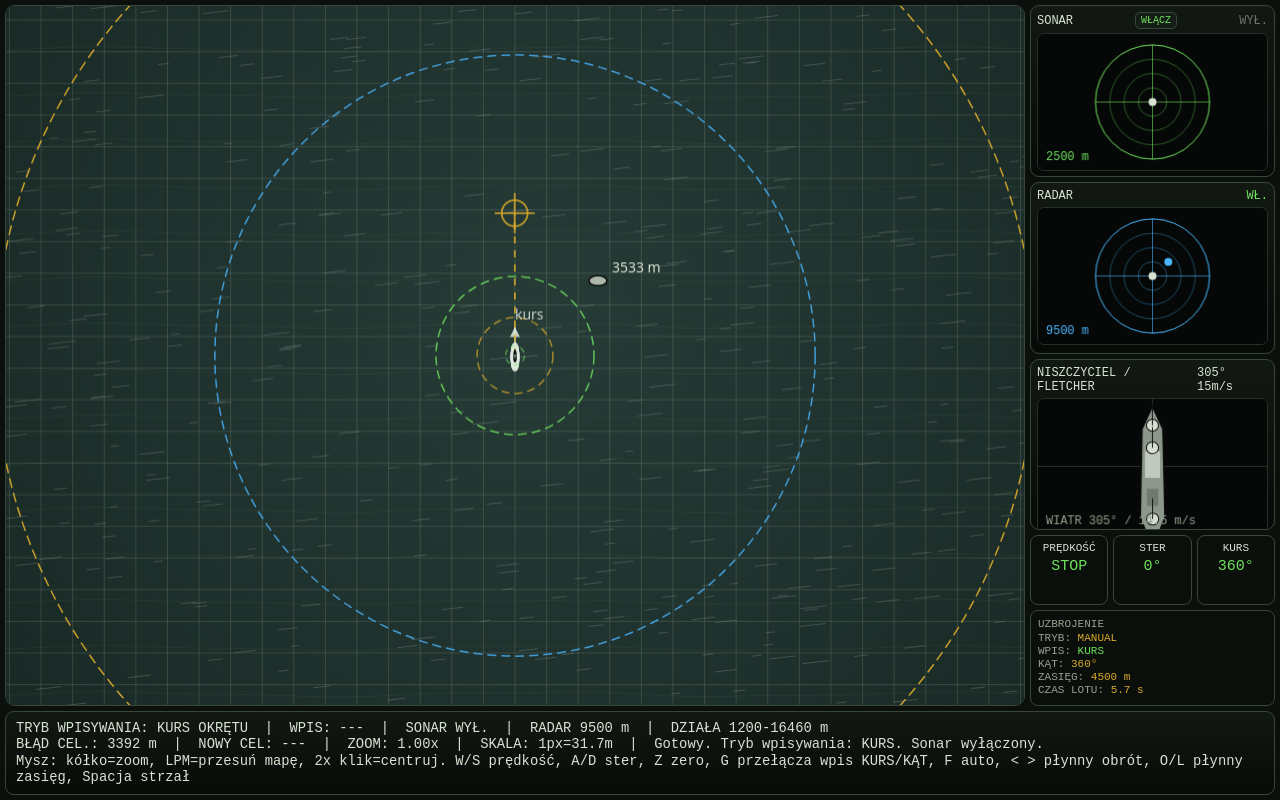
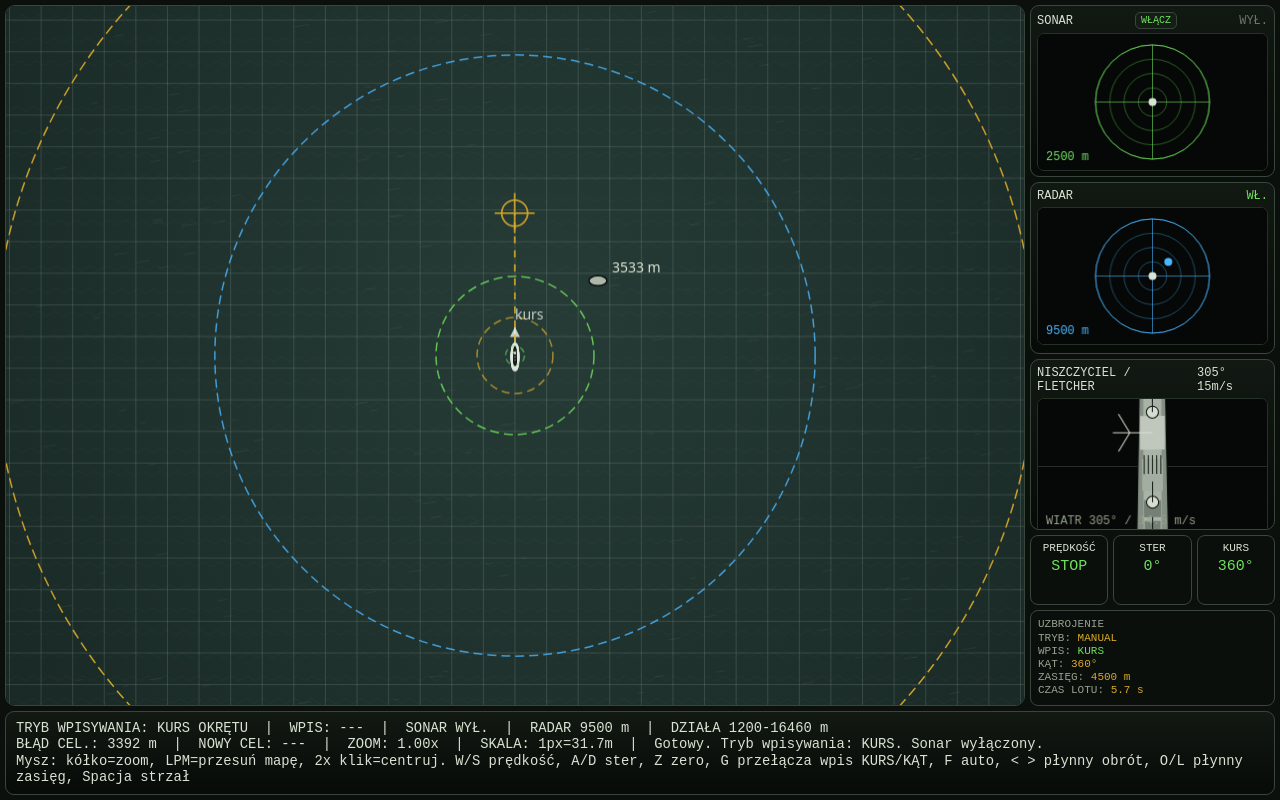
Before and after one commit to DabTheMatt/destroyer, a plain HTML site: page index.html in a window 1280 px wide. Drawn offline with Linux system fonts and the light colour scheme; animation ran at ten frames a second.

Commit message:
Update index.html 8

```diff
--- a/index.html
+++ b/index.html
@@ -286,8 +286,13 @@
       const aim = getAimPoint(), start = getGunMuzzle(), flightTime = ballisticFlightTime(guns.range);
       shells.push({ startX:start.x, startY:start.y, endX:aim.x, endY:aim.y, x:start.x, y:start.y, z:0, t:0, flightTime });
       muzzleFlashes.push({ x:start.x, y:start.y, angle:guns.bearing, t:0 });
-      guns.reload = guns.reloadTime; lastMessage = `Ogień. Czas lotu: ${flightTime.toFixed(1)} s.`;
-      ensureAudio(); tone(72,0.17,"sawtooth",0.18,48); noise(0.22,0.08,160);
+      guns.reload = guns.reloadTime;
+      lastMessage = `Ogień. Czas lotu: ${flightTime.toFixed(1)} s.`;
+      ensureAudio();
+      // Mocniejszy, bardziej słyszalny huk: niski trzask + krótki szum wybuchu.
+      tone(58, 0.22, "sawtooth", 0.32, 34);
+      setTimeout(() => tone(92, 0.11, "square", 0.18, 52), 25);
+      noise(0.34, 0.20, 240);
     }
 
     function drawOcean() {
@@ -314,13 +319,29 @@
     }
     function drawWaves() {
       const w = game.width, h = game.height;
-      ctx.save(); ctx.strokeStyle = `rgba(205,220,205,${0.035 + weather.wave*0.032})`; ctx.lineWidth=1;
-      const waveStep = 46, worldPhase = camera.x*.00045 + camera.y*.00025, timePhase = weather.t*weather.windSpeed*.22, amp = 1.4 + weather.wave*1.7, windShift = (weather.t*weather.windSpeed*5)%waveStep;
-      for (let y=-waveStep; y<h+waveStep; y+=waveStep) {
+      ctx.save();
+      ctx.strokeStyle = `rgba(205,220,205,${0.025 + weather.wave * 0.025})`;
+      ctx.lineWidth = 1;
+
+      // Fale są zakotwiczone w świecie, nie płyną po ekranie.
+      // Dzięki temu ruch okrętu jest czytelny względem powierzchni morza.
+      const waveSpacingM = 720;
+      const waveLengthM = 520;
+      const ampPx = 1.8 + weather.wave * 1.4;
+      const startY = Math.floor(camera.y / waveSpacingM) * waveSpacingM;
+      const endY = camera.y + h * METERS_PER_PIXEL + waveSpacingM;
+      const startX = Math.floor(camera.x / waveLengthM) * waveLengthM;
+      const endX = camera.x + w * METERS_PER_PIXEL + waveLengthM;
+
+      for (let wy = startY; wy <= endY; wy += waveSpacingM) {
         ctx.beginPath();
-        for (let x=-28; x<w+32; x+=16) {
-          const yy = y + windShift + Math.sin(x*.015+worldPhase+timePhase)*amp + Math.sin(x*.037-timePhase*.6)*.7;
-          if (x===-28) ctx.moveTo(x,yy); else ctx.lineTo(x,yy);
+        let first = true;
+        for (let wx = startX; wx <= endX; wx += 110) {
+          const sx = (wx - camera.x) / METERS_PER_PIXEL;
+          const sy = (wy - camera.y) / METERS_PER_PIXEL;
+          const yy = sy + Math.sin(wx / waveLengthM * Math.PI * 2 + wy * 0.0007) * ampPx;
+          if (first) { ctx.moveTo(sx, yy); first = false; }
+          else ctx.lineTo(sx, yy);
         }
         ctx.stroke();
       }
@@ -328,9 +349,22 @@
     }
     function drawRain() {
       if (weather.rain <= 0) return;
-      const w=game.width, h=game.height; ctx.save(); ctx.strokeStyle = `rgba(210,225,220,${0.10+weather.rain*.16})`; ctx.lineWidth=1;
-      const slantX = Math.cos(weather.windDir)*18, slantY = Math.sin(weather.windDir)*18+12;
-      for (const r of rainDrops) { const x=((r.x*w + weather.t*weather.windSpeed*25*r.s)%(w+80))-40, y=((r.y*h + weather.t*230*r.s)%(h+80))-40; ctx.beginPath(); ctx.moveTo(x,y); ctx.lineTo(x+slantX*r.s, y+slantY*r.s); ctx.stroke(); }
+      const w = game.width, h = game.height;
+      ctx.save();
+      // Deszcz jest subtelny, żeby nie niszczył percepcji ruchu.
+      ctx.strokeStyle = `rgba(210,225,220,${0.035 + weather.rain * 0.055})`;
+      ctx.lineWidth = 1;
+      const slantX = Math.cos(weather.windDir) * 10;
+      const slantY = Math.sin(weather.windDir) * 10 + 7;
+      for (let i = 0; i < rainDrops.length; i += 2) {
+        const r = rainDrops[i];
+        const x = ((r.x * w + weather.t * weather.windSpeed * 12 * r.s) % (w + 80)) - 40;
+        const y = ((r.y * h + weather.t * 145 * r.s) % (h + 80)) - 40;
+        ctx.beginPath();
+        ctx.moveTo(x, y);
+        ctx.lineTo(x + slantX * r.s, y + slantY * r.s);
+        ctx.stroke();
+      }
       ctx.restore();
     }
     function drawRangeCircles() {
@@ -344,8 +378,43 @@
       ctx.beginPath(); ctx.moveTo(0,0); ctx.lineTo(length,0); ctx.stroke(); ctx.setLineDash([]); ctx.beginPath(); ctx.moveTo(length,0); ctx.lineTo(length-10,-5); ctx.lineTo(length-10,5); ctx.closePath(); ctx.fill();
       ctx.rotate(-angle); ctx.font="14px system-ui"; ctx.fillText(label, Math.cos(angle)*(length+8), Math.sin(angle)*(length+8)); ctx.restore();
     }
+    function drawCourseDeviationArc() {
+      if (ship.orderedCourse === null && Math.abs(ship.rudder) < 1) return;
+      const s = worldToScreen(ship);
+      const base = ship.heading;
+      const targetAngle = ship.orderedCourse !== null
+        ? degToRad(ship.orderedCourse)
+        : ship.heading + (ship.rudder / ship.maxRudder) * 0.72;
+      let diff = angleDiffRad(targetAngle, base);
+      if (Math.abs(diff) < 0.02) return;
+      const radius = 72;
+      const start = base;
+      const end = base + diff;
+      ctx.save();
+      ctx.translate(s.x, s.y);
+      ctx.strokeStyle = "rgba(225,235,225,.88)";
+      ctx.fillStyle = "rgba(225,235,225,.92)";
+      ctx.lineWidth = 2;
+      ctx.beginPath();
+      ctx.arc(0, 0, radius, start, end, diff < 0);
+      ctx.stroke();
+      const arrowA = end;
+      ctx.beginPath();
+      ctx.moveTo(Math.cos(arrowA) * radius, Math.sin(arrowA) * radius);
+      ctx.lineTo(Math.cos(arrowA - Math.sign(diff) * 0.15) * (radius - 10), Math.sin(arrowA - Math.sign(diff) * 0.15) * (radius - 10));
+      ctx.lineTo(Math.cos(arrowA + Math.sign(diff) * 0.15) * (radius - 10), Math.sin(arrowA + Math.sign(diff) * 0.15) * (radius - 10));
+      ctx.closePath();
+      ctx.fill();
+      ctx.font = "14px system-ui";
+      const deg = Math.abs(diff * 180 / Math.PI).toFixed(0);
+      const mid = base + diff / 2;
+      ctx.fillText(`${deg}°`, Math.cos(mid) * (radius + 16), Math.sin(mid) * (radius + 16));
+      ctx.restore();
+    }
+
     function drawTacticalOverlays() {
       drawRangeCircles();
+      drawCourseDeviationArc();
       if (Math.abs(ship.rudder)>1 && ship.speed>1) drawArrowWorld(ship, ship.heading+(ship.rudder/ship.maxRudder)*(ship.speed/18.5)*.42, 1050, "przewidywany", "rgba(225,235,225,.75)", true);
       if (ship.orderedCourse !== null) drawArrowWorld(ship, degToRad(ship.orderedCourse), 1300, `kurs ${String(Math.round(ship.orderedCourse)).padStart(3,"0")}`, "rgba(225,235,225,.75)", true);
       drawArrowWorld(ship, ship.heading, 900, "kurs", "rgba(225,235,225,.85)");
@@ -358,11 +427,82 @@
       ctx.save(); ctx.translate(p.x,p.y); ctx.fillStyle="#aeb8aa"; ctx.strokeStyle="#0b100d"; ctx.lineWidth=1.5; ctx.beginPath(); ctx.ellipse(0,0,9,5,0,0,Math.PI*2); ctx.fill(); ctx.stroke(); ctx.fillStyle="#d9e3d3"; ctx.font="14px system-ui"; ctx.fillText(`${Math.round(dist(ship,target))} m`,14,-8); ctx.restore();
     }
     function drawDestroyer(context,x,y,heading,scale=1,wakeOn=true) {
-      context.save(); context.translate(x,y); context.rotate(heading); context.scale(scale,scale); context.lineWidth=1.4/scale; context.strokeStyle="#0b100d"; context.fillStyle="#8d978b";
-      context.beginPath(); context.moveTo(32,0); context.lineTo(20,-5.5); context.lineTo(-27,-6.5); context.lineTo(-36,-3); context.lineTo(-40,0); context.lineTo(-36,3); context.lineTo(-27,6.5); context.lineTo(20,5.5); context.closePath(); context.fill(); context.stroke();
-      context.fillStyle="#c1c8bd"; context.fillRect(-6,-4,14,8); context.fillStyle="#6f7a70"; context.fillRect(-21,-3,9,6);
-      drawTurret(context,22,0,guns.bearing-heading,scale); drawTurret(context,10,0,guns.bearing-heading,scale); drawTurret(context,-28,0,guns.bearing-heading,scale);
-      if (wakeOn) { context.strokeStyle="rgba(220,230,215,.35)"; context.lineWidth=1/scale; context.beginPath(); context.moveTo(-39,-2); context.lineTo(-75,-10); context.moveTo(-39,2); context.lineTo(-75,10); context.stroke(); }
+      context.save();
+      context.translate(x,y);
+      context.rotate(heading);
+      context.scale(scale,scale);
+      context.lineWidth = 1.25 / scale;
+      context.strokeStyle = "#0b100d";
+
+      // Uproszczona, ale bardziej fletcherowa sylwetka:
+      // długi, wąski kadłub, ostro zakończony dziób, rufa pawężowa,
+      // dwie wieże dziobowe, trzy rufowe, nadbudówka i kominy.
+      context.fillStyle = "#858f84";
+      context.beginPath();
+      context.moveTo(54, 0);       // ostry dziób
+      context.lineTo(39, -7);
+      context.lineTo(-43, -8.5);
+      context.lineTo(-55, -5.5);
+      context.lineTo(-61, -2.8);
+      context.lineTo(-63, 0);      // rufa
+      context.lineTo(-61, 2.8);
+      context.lineTo(-55, 5.5);
+      context.lineTo(-43, 8.5);
+      context.lineTo(39, 7);
+      context.closePath();
+      context.fill();
+      context.stroke();
+
+      // Pokład.
+      context.fillStyle = "#aab3a7";
+      context.fillRect(-38, -4.8, 74, 9.6);
+
+      // Nadbudówki.
+      context.fillStyle = "#c0c7bd";
+      context.fillRect(9, -6.5, 18, 13);
+      context.fillStyle = "#a3ada1";
+      context.fillRect(-13, -5.5, 17, 11);
+      context.fillStyle = "#747f76";
+      context.fillRect(-27, -4.5, 9, 9);
+      context.fillRect(-36, -4.2, 7, 8.4);
+
+      // Maszt i mostek.
+      context.strokeStyle = "#d9e3d3";
+      context.lineWidth = 1 / scale;
+      context.beginPath();
+      context.moveTo(18, 0);
+      context.lineTo(18, -21);
+      context.moveTo(18, -12);
+      context.lineTo(8, -18);
+      context.moveTo(18, -12);
+      context.lineTo(28, -18);
+      context.stroke();
+
+      // Pięć stanowisk artylerii 5 cali: 2 dziobowe, 3 rufowe.
+      drawTurret(context, 43, 0, guns.bearing-heading, scale);
+      drawTurret(context, 29, 0, guns.bearing-heading, scale);
+      drawTurret(context, -19, 0, guns.bearing-heading, scale);
+      drawTurret(context, -38, 0, guns.bearing-heading, scale);
+      drawTurret(context, -52, 0, guns.bearing-heading, scale);
+
+      // Wyrzutnie torped / wyposażenie śródokręcia.
+      context.strokeStyle = "#202820";
+      context.lineWidth = 1.1 / scale;
+      for (let i = -2; i <= 2; i++) {
+        context.beginPath();
+        context.moveTo(-4, i * 2.2);
+        context.lineTo(6, i * 2.2);
+        context.stroke();
+      }
+
+      if (wakeOn) {
+        context.strokeStyle = "rgba(220,230,215,.35)";
+        context.lineWidth = 1 / scale;
+        context.beginPath();
+        context.moveTo(-62,-3); context.lineTo(-96,-12);
+        context.moveTo(-62,3); context.lineTo(-96,12);
+        context.stroke();
+      }
       context.restore();
     }
     function drawTurret(context,x,y,angle,scale) { context.save(); context.translate(x,y); context.rotate(angle); context.fillStyle="#d7ddd1"; context.strokeStyle="#0b100d"; context.lineWidth=1/scale; context.beginPath(); context.arc(0,0,3.2,0,Math.PI*2); context.fill(); context.stroke(); context.beginPath(); context.moveTo(0,0); context.lineTo(11,0); context.stroke(); context.restore(); }
```
